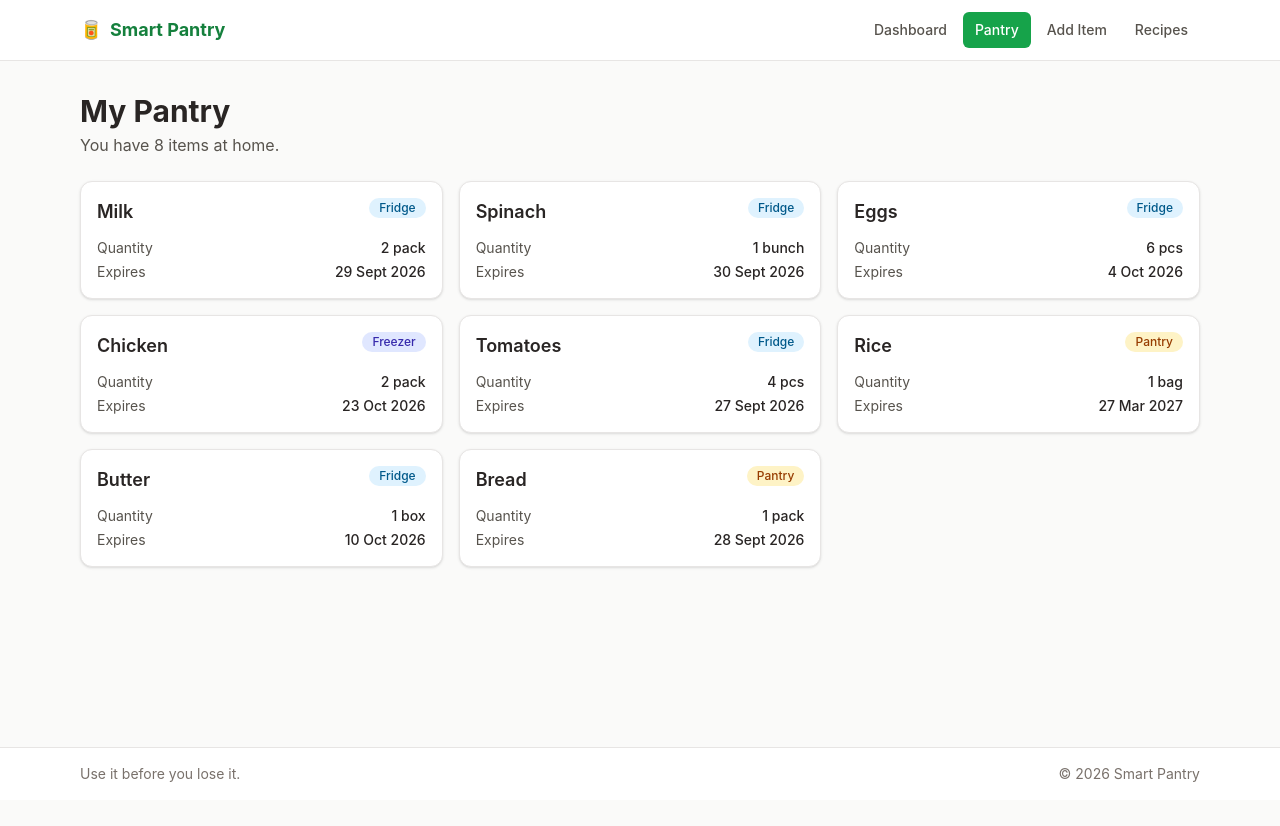
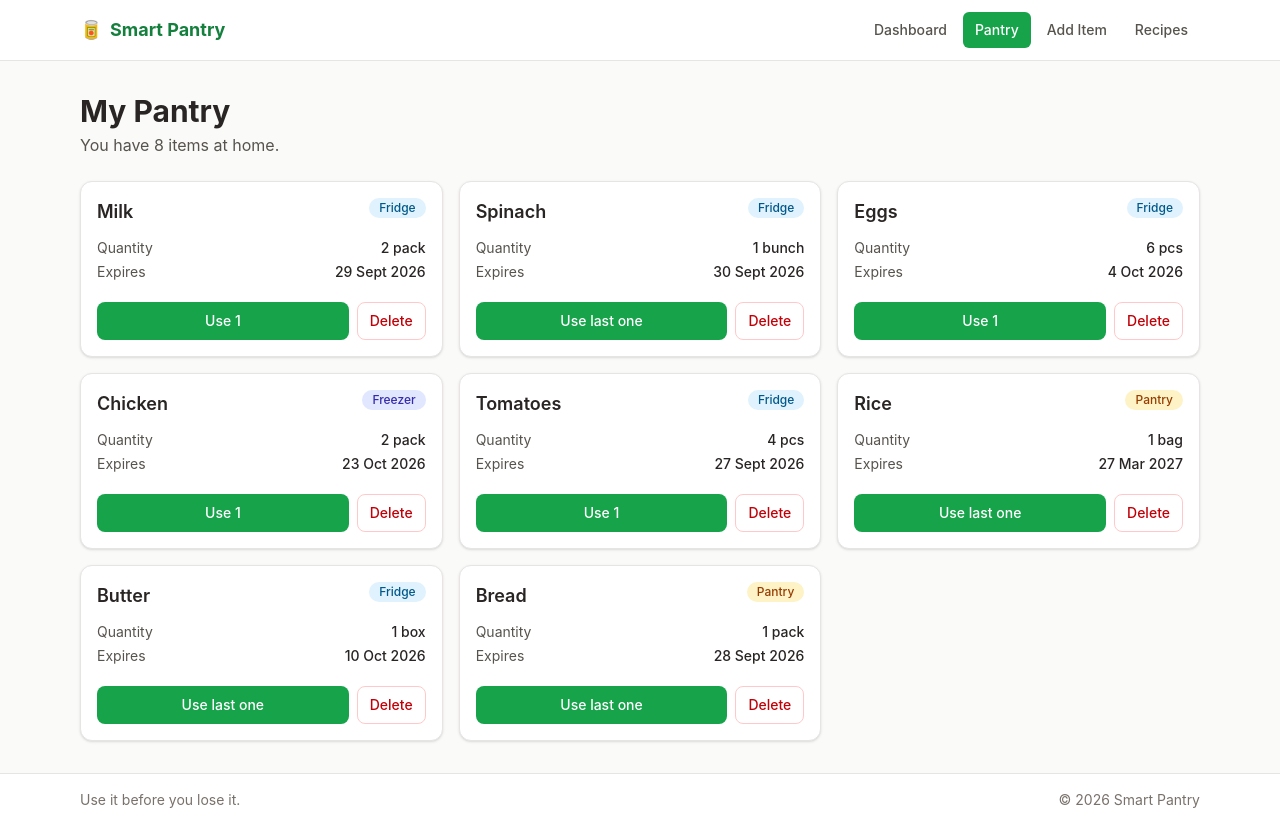
Before and after one commit to rahulrvu-24/Smart-pantry, a React (Vite) app: page /pantry in a window 1280 px wide. Before the commit the page ends 800 px from the top, so only its background shows below. Built offline with nearby package versions, Linux system fonts and the light colour scheme.

Commit message:
feat: add use and delete item handlers passed from App

```diff
--- a/src/App.jsx
+++ b/src/App.jsx
@@ -5,7 +5,7 @@ import ErrorBoundary from './components/errorboundary'
 import Dashboard from './pages/dashboard'
 import Pantry from './pages/pantry'
 import AddItem from './pages/additem'
-import Recipes from './pages/Recipes'
+import Recipes from './pages/recipes'
 import RecipeDetail from './pages/recipedetail'
 import ErrorDemo from './pages/errordemo'
 import NotFound from './pages/notfound'
@@ -18,13 +18,30 @@ function App() {
   // so every page that needs it can receive it as a prop.
   const [items, setItems] = useState(createSeedItems)
 
+  // Event handlers live next to the state they change, and are passed down as props.
+  // "Use 1": reduce quantity by one; remove the item when the last one is used.
+  const handleUseOne = (id) => {
+    setItems((prev) =>
+      prev
+        .map((item) => (item.id === id ? { ...item, quantity: item.quantity - 1 } : item))
+        .filter((item) => item.quantity > 0),
+    )
+  }
+
+  const handleDelete = (id) => {
+    setItems((prev) => prev.filter((item) => item.id !== id))
+  }
+
   return (
     <Layout>
       {/* Changing the key remounts the boundary, clearing a caught error on navigation */}
       <ErrorBoundary key={location.pathname}>
         <Routes>
           <Route path="/" element={<Dashboard />} />
-          <Route path="/pantry" element={<Pantry items={items} />} />
+          <Route
+            path="/pantry"
+            element={<Pantry items={items} onUse={handleUseOne} onDelete={handleDelete} />}
+          />
           <Route path="/add" element={<AddItem />} />
           <Route path="/recipes" element={<Recipes />} />
           <Route path="/recipes/:id" element={<RecipeDetail />} />
--- a/src/components/pantryitems.jsx
+++ b/src/components/pantryitems.jsx
@@ -7,8 +7,15 @@ const CATEGORY_STYLES = {
 }
 
 // Child component: displays ONE pantry item. Everything it shows comes from the `item` prop.
-function PantryItem({ item }) {
-  const { name, quantity, unit, category, expiryDate } = item
+// It doesn't change state itself; it calls the onUse / onDelete functions its parent passed in.
+function PantryItem({ item, onUse, onDelete }) {
+  const { id, name, quantity, unit, category, expiryDate } = item
+
+  const handleDeleteClick = () => {
+    if (window.confirm(`Remove ${name} from your pantry?`)) {
+      onDelete(id)
+    }
+  }
 
   return (
     <li className="flex flex-col rounded-xl border border-stone-200 bg-white p-4 shadow-sm">
@@ -31,6 +38,23 @@ function PantryItem({ item }) {
           <dd className="font-medium text-stone-800">{formatDate(expiryDate)}</dd>
         </div>
       </dl>
+
+      <div className="mt-4 flex gap-2 pt-1">
+        <button
+          type="button"
+          onClick={() => onUse(id)}
+          className="flex-1 rounded-lg bg-brand-600 px-3 py-2 text-sm font-medium text-white hover:bg-brand-700"
+        >
+          {quantity === 1 ? 'Use last one' : 'Use 1'}
+        </button>
+        <button
+          type="button"
+          onClick={handleDeleteClick}
+          className="rounded-lg border border-red-200 px-3 py-2 text-sm font-medium text-red-700 hover:bg-red-50"
+        >
+          Delete
+        </button>
+      </div>
     </li>
   )
 }
--- a/src/components/pantrylist.jsx
+++ b/src/components/pantrylist.jsx
@@ -2,7 +2,7 @@ import { Link } from 'react-router-dom'
 import PantryItem from './pantryitems'
 
 // Parent of PantryItem: receives the whole array and renders one child per item.
-function PantryList({ items }) {
+function PantryList({ items, onUse, onDelete }) {
   if (items.length === 0) {
     return (
       <div className="rounded-xl border border-stone-200 bg-white p-10 text-center">
@@ -19,7 +19,7 @@ function PantryList({ items }) {
     <ul className="grid gap-4 sm:grid-cols-2 lg:grid-cols-3">
       {items.map((item) => (
         // key lets React track each item between renders
-        <PantryItem key={item.id} item={item} />
+        <PantryItem key={item.id} item={item} onUse={onUse} onDelete={onDelete} />
       ))}
     </ul>
   )
--- a/src/pages/pantry.jsx
+++ b/src/pages/pantry.jsx
@@ -1,12 +1,12 @@
 import PageHeader from '../components/pageheader'
 import PantryList from '../components/pantrylist'
 
-// Receives the pantry items from App as a prop and hands them to PantryList
-function Pantry({ items }) {
+// Receives items and handlers from App and passes them down to PantryList
+function Pantry({ items, onUse, onDelete }) {
   return (
     <>
       <PageHeader title="My Pantry" subtitle={`You have ${items.length} items at home.`} />
-      <PantryList items={items} />
+      <PantryList items={items} onUse={onUse} onDelete={onDelete} />
     </>
   )
 }
```
